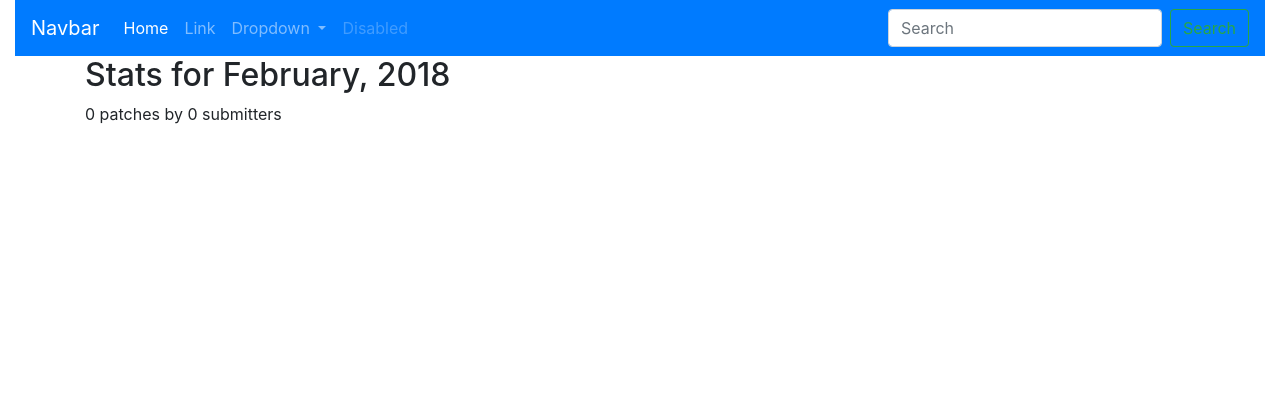
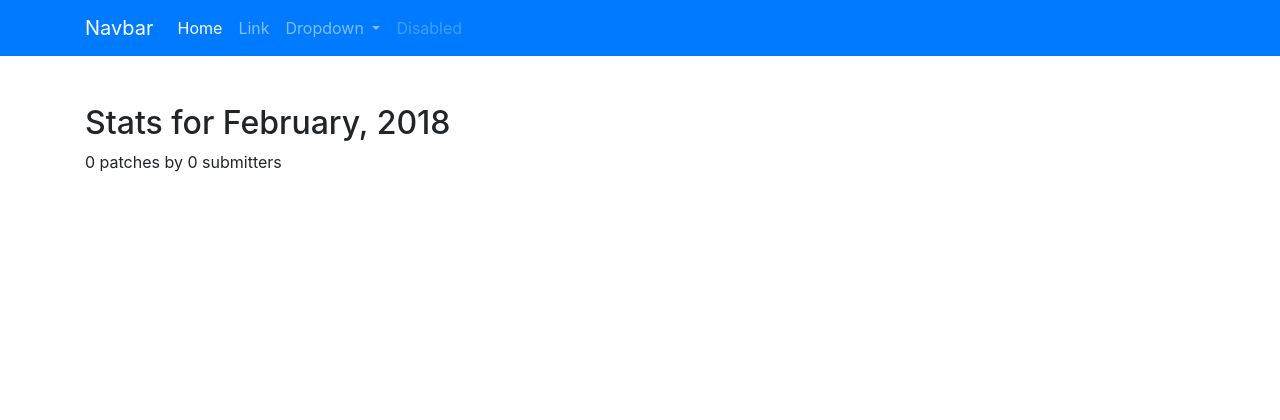
Before and after one commit to wikimedia/labs-tools-awmd-stats, a Flask app: page / in a window 1280 px wide. Shown: the top 420 px of the page. Before the commit the page ends 124 px from the top, so only its background shows below. Run offline with Flask 2, Linux system fonts and the light colour scheme; data that the repository does not hold is empty; some libraries are stand-ins or nearby versions.

Commit message:
adjusting navbar

```diff
--- a/templates/base.html
+++ b/templates/base.html
@@ -36,8 +36,8 @@
   </style>
 </head>
 <body>
-  <div class="container-fluid">
-    <nav class="navbar navbar-dark bg-primary navbar-expand-lg">
+  <nav class="navbar navbar-dark bg-primary navbar-expand-lg">
+    <div class="container">
       <a class="navbar-brand" href="#">Navbar</a>
       <button class="navbar-toggler" type="button" data-toggle="collapse" data-target="#navbarSupportedContent" aria-controls="navbarSupportedContent" aria-expanded="false" aria-label="Toggle navigation">
         <span class="navbar-toggler-icon"></span>
@@ -66,13 +66,11 @@
             <a class="nav-link disabled" href="#">Disabled</a>
           </li>
         </ul>
-        <form class="form-inline my-2 my-lg-0">
-          <input class="form-control mr-sm-2" type="search" placeholder="Search" aria-label="Search">
-          <button class="btn btn-outline-success my-2 my-sm-0" type="submit">Search</button>
-        </form>
       </div>
-    </nav>
-  </div>
+    </div>
+  </nav>
+  <br>
+  <br>
   <div class="container-fluid">
     <div class="row content">
 
```
